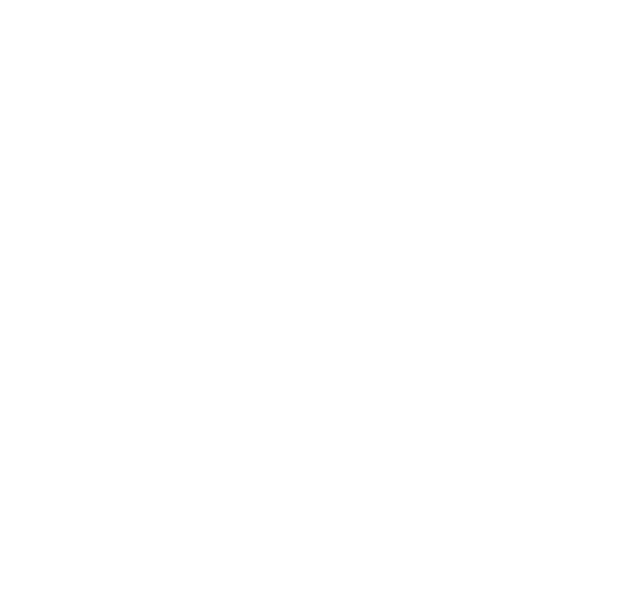
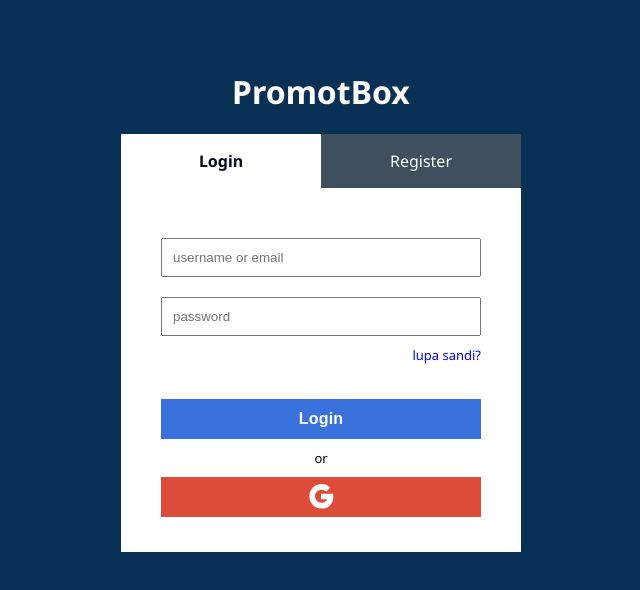
Before and after one commit to fahrizaall/promotbox, a React (Create React App) app: page /login in a window 1280 px wide. Before the commit this address had no page. Shown: the top 590 px of the page, without its empty margins (319-959 px from the left). Built offline with nearby package versions, Linux system fonts and the light colour scheme.

Commit message:
add auth page

```diff
--- a/package.json
+++ b/package.json
@@ -8,6 +8,7 @@
     "@testing-library/user-event": "^12.8.3",
     "react": "^17.0.2",
     "react-dom": "^17.0.2",
+    "react-google-login": "^5.2.2",
     "react-router-dom": "^6.0.2",
     "react-scripts": "4.0.3",
     "sass": "^1.43.4",
--- a/src/App.js
+++ b/src/App.js
@@ -2,6 +2,7 @@
 import "./App.css";
 import Detail from "./pages/detail";
 import Home from "./pages/home";
+import Auth from "./pages/auth";
 
 function App() {
   return (
@@ -9,7 +10,7 @@
       <BrowserRouter>
         <Routes>
           <Route path="/poster" element={<Detail />} />
-
+          <Route path="/login" element={<Auth />} />
           <Route path="/" element={<Home />} />
         </Routes>
       </BrowserRouter>
--- /dev/null
+++ b/src/pages/auth/auth.scss
@@ -0,0 +1,121 @@
+.auth-container {
+  position: relative;
+  display: inline-block;
+  width: 100vw;
+  height: 100vh;
+
+  background-color: #083055;
+
+  .brand {
+    margin-top: 70px;
+    color: white;
+  }
+
+  .auth-box {
+    width: 90vw;
+    margin: auto;
+    background-color: white;
+    border: none;
+
+    .tabs {
+      display: grid;
+      grid-template-columns: 1fr 1fr;
+      width: 100%;
+
+      cursor: pointer;
+
+      color: white;
+      background-color: #3f4f5e;
+      border: none;
+    }
+
+    .active {
+      font-weight: 600;
+      color: #020e1a;
+      background-color: white;
+    }
+
+    .auth-form {
+      .box-form {
+        form {
+          display: flex;
+          flex-direction: column;
+          padding: 10%;
+
+          input {
+            margin: 10px 0;
+            padding: 10px;
+          }
+
+          button {
+            height: 40px;
+            font-size: 16px;
+            font-weight: 600;
+            letter-spacing: 0.2px;
+            cursor: pointer;
+            border: none;
+            color: white;
+            background-color: #3972dd;
+          }
+        }
+      }
+
+      .login {
+        p {
+          margin: 0;
+          font-size: 13px;
+        }
+        .google-btn {
+          margin: 10px 10% 35px 10%;
+          width: 80%;
+          height: 40px;
+
+          border: none;
+          background-color: #dd4b39;
+
+          svg {
+            height: 70%;
+          }
+        }
+
+        form {
+          padding: 10% 10% 10px 10%;
+
+          a {
+            font-size: 13px;
+            text-decoration: none;
+            color: blue;
+            margin-bottom: 35px;
+            text-align: right;
+          }
+        }
+      }
+
+      .register {
+        form .agreements {
+          display: flex;
+          align-items: center;
+          margin: 0 0 35px 0;
+
+          p {
+            margin: 5px 0 0 10px;
+            font-size: 13px;
+            text-decoration: none;
+            text-align: left;
+
+            a {
+              text-decoration: none;
+              color: blue;
+            }
+          }
+        }
+      }
+    }
+  }
+}
+
+@media screen and (min-width: 480px) {
+  .auth-box {
+    max-width: 400px;
+  }
+}
--- /dev/null
+++ b/src/pages/auth/index.jsx
@@ -0,0 +1,91 @@
+import React, { useState } from "react";
+import { Link } from "react-router-dom";
+import { GoogleLogin } from "react-google-login";
+import { ReactComponent as GoogleIcon8 } from "../../assets/icon/icons8-google.svg";
+import "./auth.scss";
+
+const Auth = () => {
+  const [auth, setAuth] = useState(true);
+
+  const responseGoogle = (response) => {
+    console.log(response);
+  };
+
+  return (
+    <div className="auth-container">
+      <h1 className="brand">PromotBox</h1>
+
+      <div className="auth-box">
+        <div className="tabs">
+          <div
+            className={`login ${auth ? "active" : ""}`}
+            onClick={() => setAuth(true)}
+          >
+            <p>Login</p>
+          </div>
+          <div
+            className={`register ${auth ? "" : "active"}`}
+            onClick={() => setAuth(false)}
+          >
+            <p>Register</p>
+          </div>
+        </div>
+        <div className="auth-form">
+          {auth ? (
+            <div className="box-form login">
+              <form action="">
+                <input type="text" placeholder="username or email" />
+                <input type="password" placeholder="password" />
+                <Link to="#">lupa sandi?</Link>
+                <button>Login</button>
+              </form>
+              <p>or</p>
+              <GoogleLogin
+                clientId="658977310896-knrl3gka66fldh83dao2rhgbblmd4un9.apps.googleusercontent.com"
+                render={(renderProps) => (
+                  <button
+                    onClick={renderProps.onClick}
+                    disabled={renderProps.disabled}
+                    className="google-btn"
+                  >
+                    <GoogleIcon8
+                      stroke="white"
+                      fill="white"
+                      stroke="white"
+                      stroke-width="0"
+                    />
+                  </button>
+                )}
+                buttonText="Login"
+                onSuccess={responseGoogle}
+                onFailure={responseGoogle}
+                cookiePolicy={"single_host_origin"}
+              />
+            </div>
+          ) : (
+            <div className="box-form register">
+              <form action="">
+                <input type="text" placeholder="username" />
+                <input type="email" placeholder="email" />
+                <input type="password" placeholder="password" />
+
+                <div className="agreements">
+                  <input type="checkbox" id="agreement" />
+                  <label htmlFor="agreement" id="agreement">
+                    <p>
+                      Saya setuju dengan{" "}
+                      <Link to="#">syarat dan ketentuan</Link> yang berlaku
+                    </p>
+                  </label>
+                </div>
+                <button>Register</button>
+              </form>
+            </div>
+          )}
+        </div>
+      </div>
+    </div>
+  );
+};
+
+export default Auth;
--- a/src/pages/home/home.scss
+++ b/src/pages/home/home.scss
@@ -21,6 +21,7 @@
     }
 
     .selected {
+      // #A2D2FF
       border: 1px solid #a2d2ff;
       color: white;
       background-color: #a2d2ff;
--- a/src/pages/home/index.jsx
+++ b/src/pages/home/index.jsx
@@ -2,11 +2,9 @@
 import { Header, Footer } from "../../components";
 import { poster1, poster2, poster3 } from "../../assets";
 import "./home.scss";
-import { Link, useNavigate } from "react-router-dom";
+import { Link } from "react-router-dom";
 
 const Home = () => {
-  const navigate = useNavigate();
-
   // get random class to define card size
   const randomCardSize = () => {
     let cardClass = ["card-small", "card-medium", "card-large"];
```
Also changed, not shown: src/assets/icon/icons8-google.svg (added), 1 other file (tests, documents, lock files or other folders).
